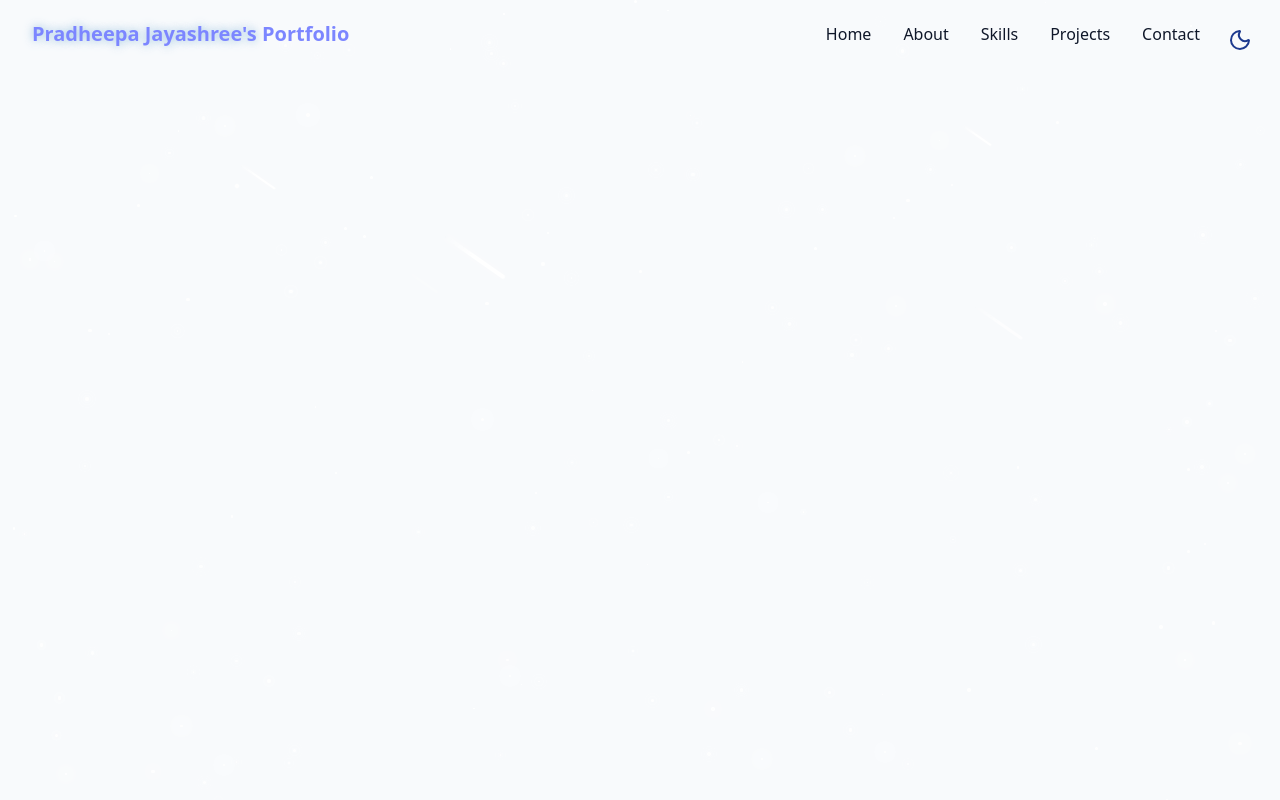
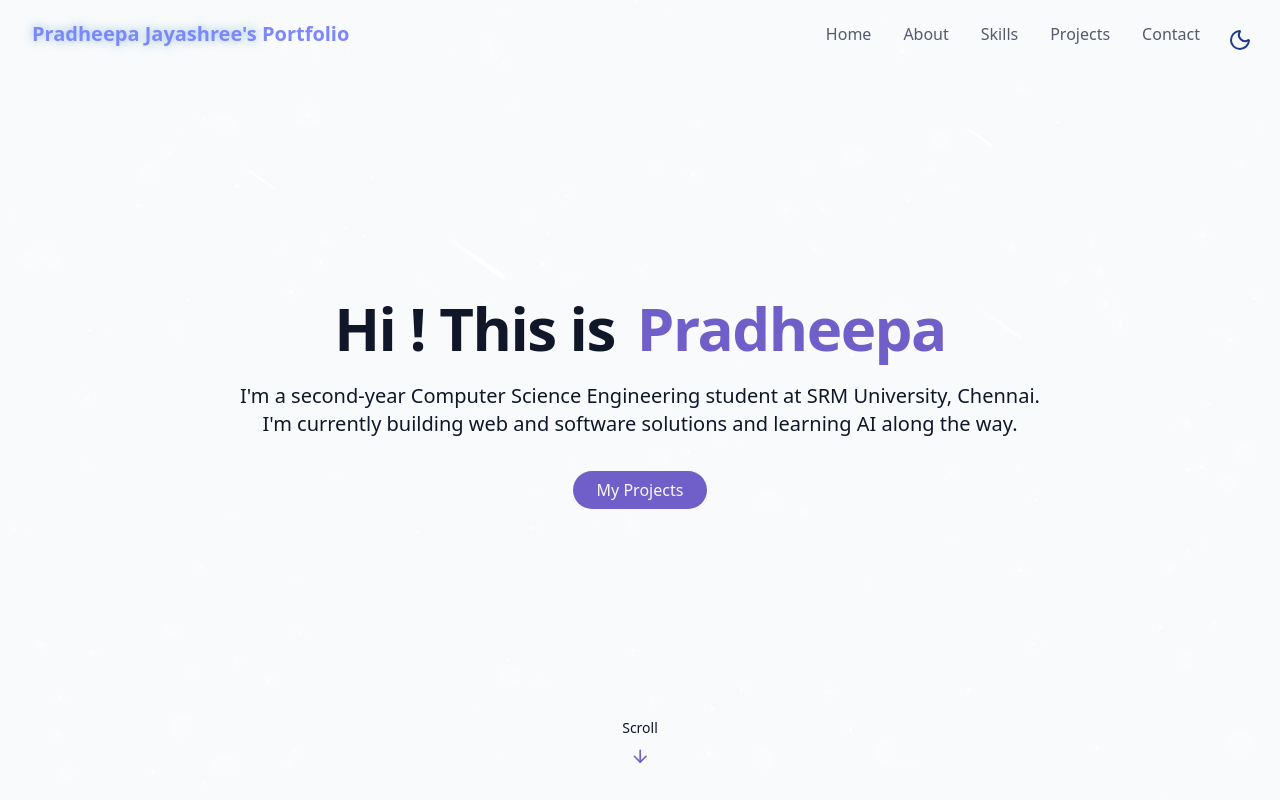
Before and after one commit to pradheepa-jshree/BEAUTIFUL-PORTFOLIO, a React (Vite) app: page / in a window 1280 px wide. Built offline with nearby package versions, Linux system fonts and the light colour scheme.

Commit message:
hero section added

```diff
--- a/src/Pages/Home.jsx
+++ b/src/Pages/Home.jsx
@@ -1,7 +1,7 @@
 import { Navbar } from "../components/Navbar";
 import { ThemeToggle } from "../components/ThemeToggle";
 import {StarBackground} from "@/components/StarBackground";
-
+import { HeroSection } from "../components/HeroSection";
 export const Home = () => {
     return <div className="min-h-screen ">
         {/*theme toggle*/}
@@ -14,6 +14,9 @@
         <Navbar />
 
         {/* main content*/}
+        <main>
+            <HeroSection />
+        </main>
 
         {/* footer */}
     </div>;
--- /dev/null
+++ b/src/components/HeroSection.jsx
@@ -0,0 +1,36 @@
+import { ArrowDown } from "lucide-react";
+
+export const HeroSection = () =>{
+    return (
+        <section
+        id="hero"
+        className="relative min-h-screen flex flex-col items-center justify-center px-4"
+        >
+            <div className="container max-w-4xl mx-auto text-center z-10">
+                <div className="space-y-6">
+                    <h1 className="text-4xl md:text-6xl font-bold tracking-tight">
+                        <span className="opacity-0 animate-fade-in" >Hi ! </span>
+                        <span className="opacity-0 animate-fade-in-delay-1">This is  </span>
+                        <span className="text-gradient ml-2 opacity-0 animate-fade-in-delay-2 text-primary ">  Pradheepa </span>
+                    </h1>
+
+                    <p className="text-lg md:text-xl text-muted-foreground max-2-2xl mx-auto opacity-0 animate-fade-in-delay-3">I'm a second-year Computer Science Engineering student at SRM University, Chennai. I'm currently building web and software solutions and learning AI along the way.</p>
+
+                    <div className="pt-4 opacity-0 animate-fade-in-delay-4">
+                        <a href="#projects" className="cosmic-button">
+                            My Projects
+                        </a>
+                    </div>
+                </div>
+            </div>
+
+            <div className="absolute bottom-8 left-1/2 transform -translate-x-1/2 flex flex-col items-center animate-bounce">
+            <span className="text-sm text-muted-foreground mb-2">Scroll</span>
+            <ArrowDown className="h-5 w-5 text-primary" />
+
+
+            </div>
+        </section>
+    );
+
+};
--- a/src/index.css
+++ b/src/index.css
@@ -1,4 +1,5 @@
 @import "tailwindcss";
+
 
 @theme {
 
@@ -11,12 +12,12 @@
   --border: 214 32% 91%;
   --card: 0 0% 100%;
 
-  --color-border: hsl(val(--border));
-  --color-background: hsl(val(--background));
-  --color-foreground: hsl(val(--foreground));
-  --color-primary: hsl(val(--primary));
-  --color-primary-foreground: hsl(val(--primary-foreground));
-  --color-card: hsl(val(--card));
+  --color-border: hsl(var(--border));
+  --color-background: hsl(var(--background));
+  --color-foreground: hsl(var(--foreground));
+  --color-primary: hsl(var(--primary));
+  --color-primary-foreground: hsl(var(--primary-foreground));
+  --color-card: hsl(var(--card));
 
   --animate-float: float 6s ease-in-out infinite;
   --animate-pulse-subtle: pulse-subtle 4s ease-in-out infinite;
@@ -80,7 +81,7 @@
 
     --card: 0 0% 100%;
 
-    --primary: 250 47% 60%;
+    --primary: 250 50% 58%;
     --primary-foreground: 210 40% 98%;
 
     --border: 214 32% 91%;
@@ -92,7 +93,7 @@
 
   --card: 222 47% 8%;
 
-  --primary: 250 65% 65%;
+  --primary: 250 75% 68%;
   --primary-foreground: 213 31% 91%;
 
   --border: 217 33% 20%;
@@ -108,7 +109,7 @@
 body {
   background-color: hsl(var(--background));
   color: hsl(var(--foreground));
-  transition: background-color 0.3s, color 0.3s;
+  transition: background-color 0.3s ease, color 0.3s ease;
   font-feature-settings: "rlig" 1, "calt" 1;
 
 }}
```
